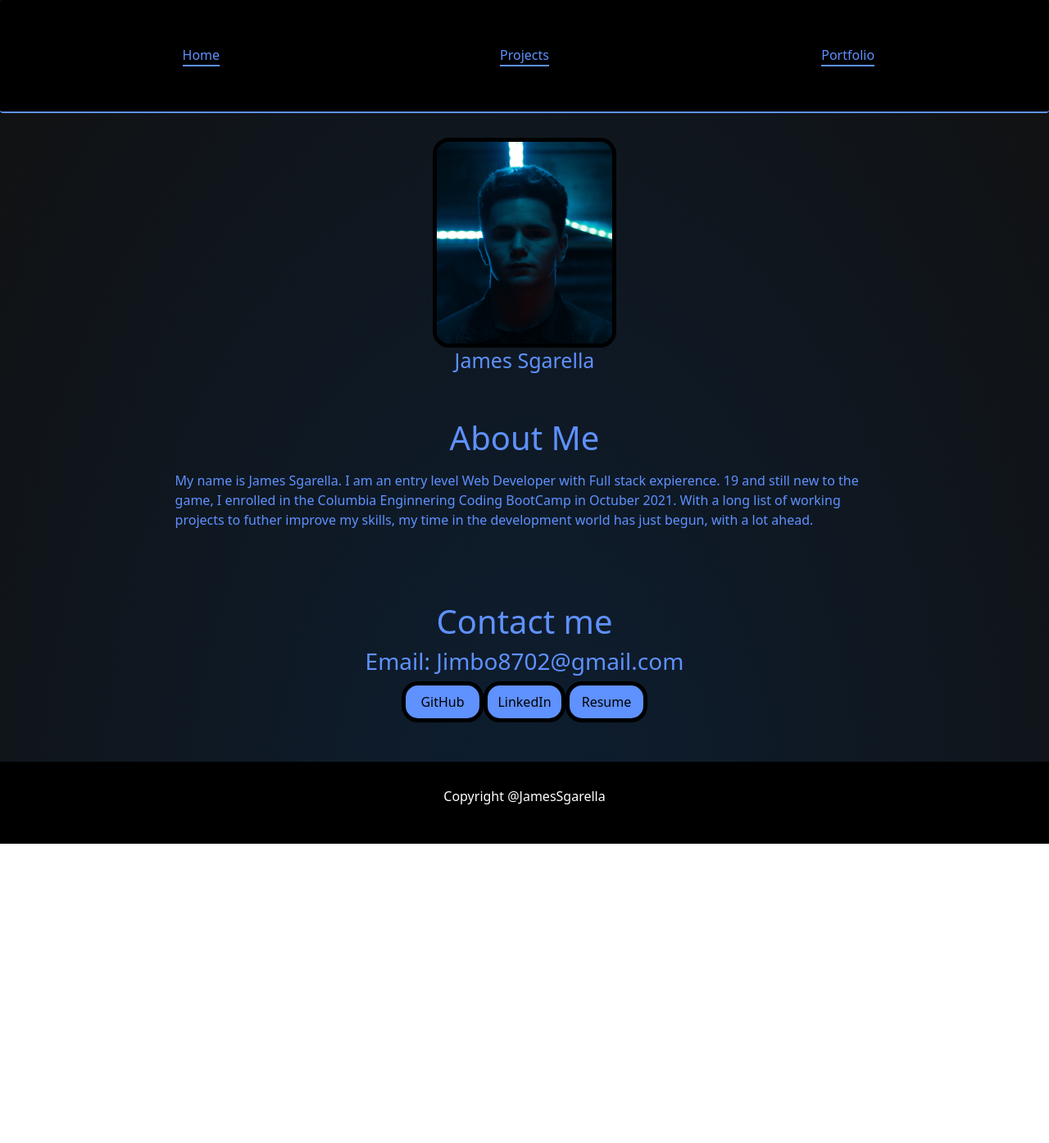
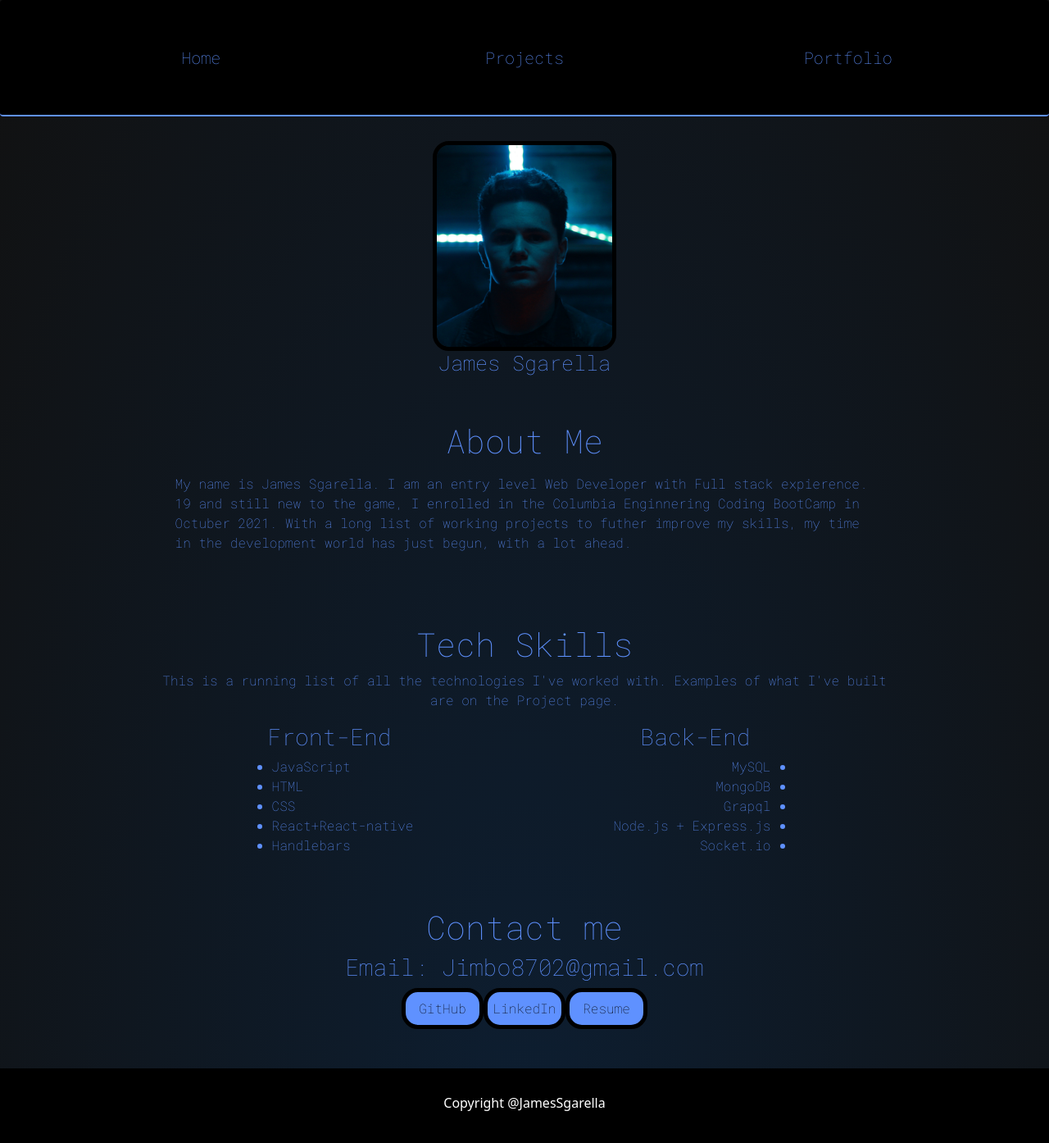
Before and after one commit to Jimbo8702/New-portfolio, a React (Create React App) app: page /Portfolio in a window 1280 px wide. Shown: the top 1394 px of the page at 82% size. Before the commit the page ends 1029 px from the top, so only its background shows below. Built offline with nearby package versions, Linux system fonts and the light colour scheme.

Commit message:
font change, techskills added

```diff
--- a/public/index.html
+++ b/public/index.html
@@ -17,6 +17,12 @@
       user's mobile device or desktop. See https://developers.google.com/web/fundamentals/web-app-manifest/
     -->
     <link rel="manifest" href="%PUBLIC_URL%/manifest.json" />
+    <link rel="preconnect" href="https://fonts.googleapis.com" />
+    <link rel="preconnect" href="https://fonts.gstatic.com" crossorigin />
+    <link
+      href="https://fonts.googleapis.com/css2?family=Roboto+Mono:wght@100&display=swap"
+      rel="stylesheet"
+    />
 
     <title>James Sgarella</title>
   </head>
--- a/src/components/NavTabs.js
+++ b/src/components/NavTabs.js
@@ -10,17 +10,17 @@ function NavTabs() {
             <ul className="nav  nav-justified">
               <li className="nav-item">
                 <Link className="btn  btn-block btn-squared" to={`/`}>
-                  <div className="fancyText borderBottomBlue">Home</div>
+                  <div className="fancyText fontSizeBig ">Home</div>
                 </Link>
               </li>
               <li className="nav-item">
                 <Link className="btn  btn-block btn-squared" to={`/Projects`}>
-                  <div className="fancyText borderBottomBlue">Projects</div>
+                  <div className="fancyText fontSizeBig">Projects</div>
                 </Link>
               </li>
               <li className="nav-item">
                 <Link className="btn  btn-block btn-squared" to={`/Portfolio`}>
-                  <div className="fancyText borderBottomBlue">Portfolio</div>
+                  <div className="fancyText fontSizeBig">Portfolio</div>
                 </Link>
               </li>
             </ul>
--- a/src/components/pages/Portfolio.js
+++ b/src/components/pages/Portfolio.js
@@ -24,6 +24,39 @@ export default function Portfolio() {
               long list of working projects to futher improve my skills, my time
               in the development world has just begun, with a lot ahead.{" "}
             </p>
+          </div>
+        </div>
+
+        <div
+          className="fancyText d-flex justify-content-center mt-5 flex-column"
+          style={{ width: "80%" }}
+        >
+          <h1 className="text-center">Tech Skills</h1>
+          <p className="text-center">
+            This is a running list of all the technologies I've worked with.
+            Examples of what I've built are on the Project page.
+          </p>
+          <div className="d-flex justify-content-around">
+            <div className="d-flex flex-column align-items-center">
+              <h3>Front-End</h3>
+              <ul>
+                <li>JavaScript</li>
+                <li>HTML</li>
+                <li>CSS</li>
+                <li>React+React-native</li>
+                <li>Handlebars</li>
+              </ul>
+            </div>
+            <div className="list d-flex flex-column align-items-center">
+              <h3>Back-End</h3>
+              <ul>
+                <li>MySQL</li>
+                <li>MongoDB</li>
+                <li>Grapql</li>
+                <li>Node.js + Express.js</li>
+                <li>Socket.io</li>
+              </ul>
+            </div>
           </div>
         </div>
         <div
--- a/src/style.css
+++ b/src/style.css
@@ -102,6 +102,10 @@
 }
 .fancyText {
   color: #5f91ff;
+  font-family: "Roboto Mono", monospace;
+}
+.fontSizeBig {
+  font-size: 20px;
 }
 .marginBig {
   margin-left: 25px;
@@ -165,3 +169,6 @@
   height: 400px;
   width: 400px;
 }
+.list {
+  direction: rtl;
+}
```
